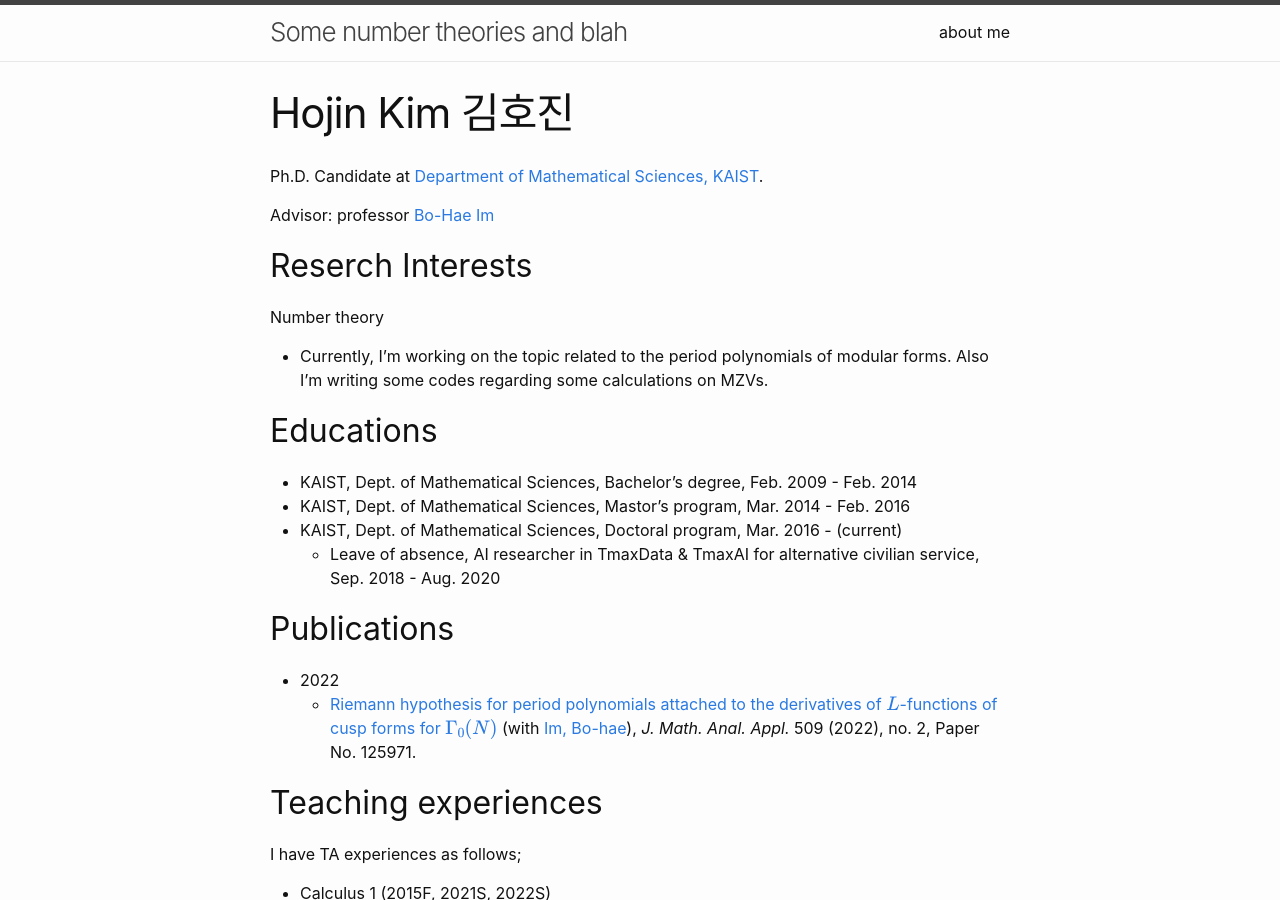
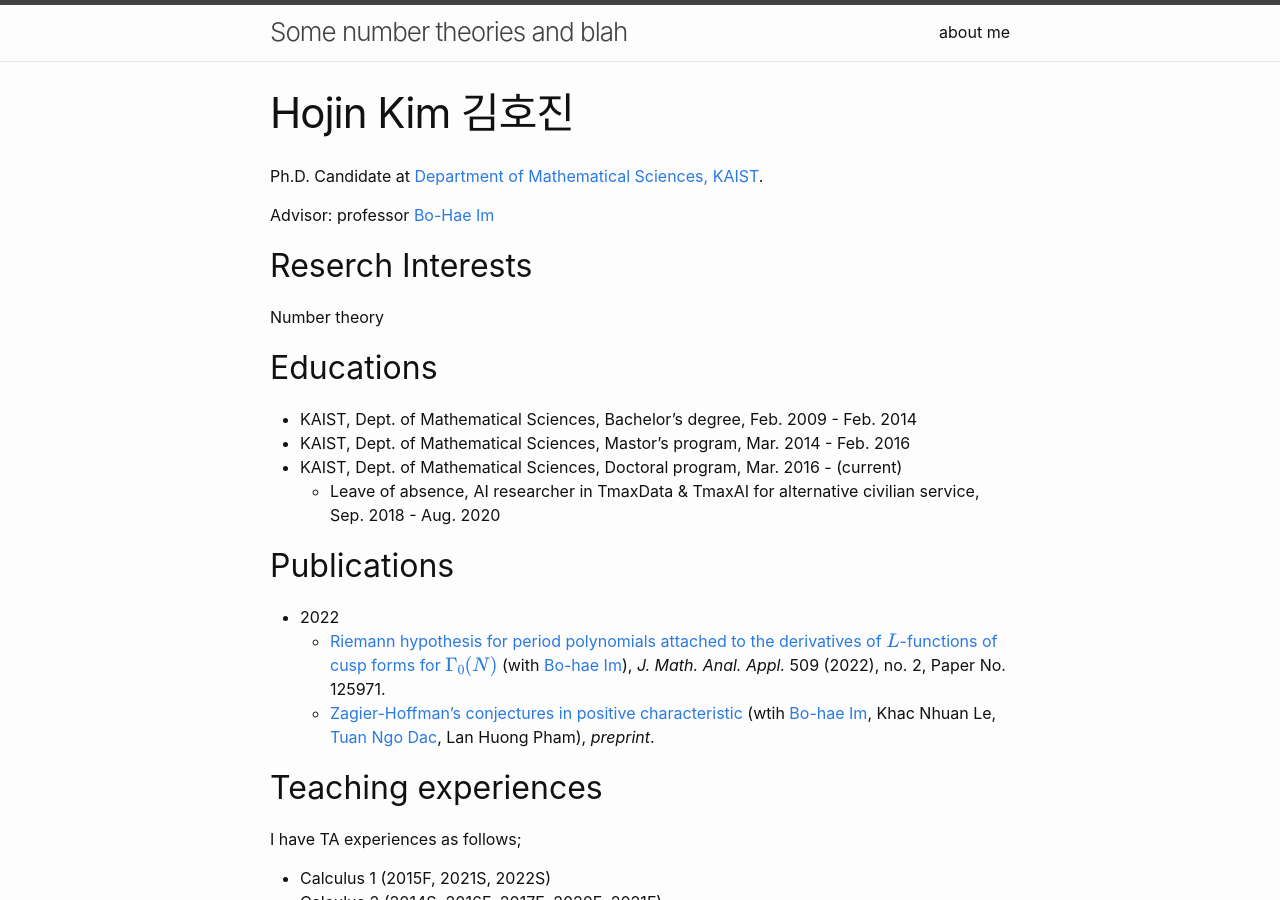
Before and after one commit to hojin-kim/blog, a Jekyll site: the page built from _pages/about.md, in a window 1280 px wide and 900 px high. Built offline with Jekyll 4.4.1, drawn with Linux system fonts in a browser that asks for light colours; some of the changed text lies outside the part shown.

Commit message:
publication update

```diff
--- a/_pages/about.md
+++ b/_pages/about.md
@@ -10,7 +10,6 @@ Advisor: professor [Bo-Hae Im][BHIm]
 
 ## Reserch Interests
 Number theory
-* Currently, I'm working on the topic related to the period polynomials of modular forms. Also I'm writing some codes regarding some calculations on MZVs.
 
 ## Educations
 - KAIST, Dept. of Mathematical Sciences, Bachelor's degree, Feb. 2009 - Feb. 2014
@@ -20,7 +19,8 @@ Number theory
 
 ## Publications
 * 2022
-  * [Riemann hypothesis for period polynomials attached to the derivatives of $$L$$-functions of cusp forms for $$\Gamma_0(N)$$][IM2022] (with [Im, Bo-hae][BHIm]), _J. Math. Anal. Appl._ 509 (2022), no. 2, Paper No. 125971.
+  * [Riemann hypothesis for period polynomials attached to the derivatives of $$L$$-functions of cusp forms for $$\Gamma_0(N)$$][IM2022] (with [Bo-hae Im][BHIm]), _J. Math. Anal. Appl._ 509 (2022), no. 2, Paper No. 125971.
+  * [Zagier-Hoffman's conjectures in positive characteristic][IKLNdP2022] (wtih [Bo-hae Im][BHIm],  Khac Nhuan Le, [Tuan Ngo Dac][TNgoDac], Lan Huong Pham), _preprint_.
 
 ## Teaching experiences
 I have TA experiences as follows;
```
Also changed, not shown: other parts of _pages/about.md (+4 -2 lines).
